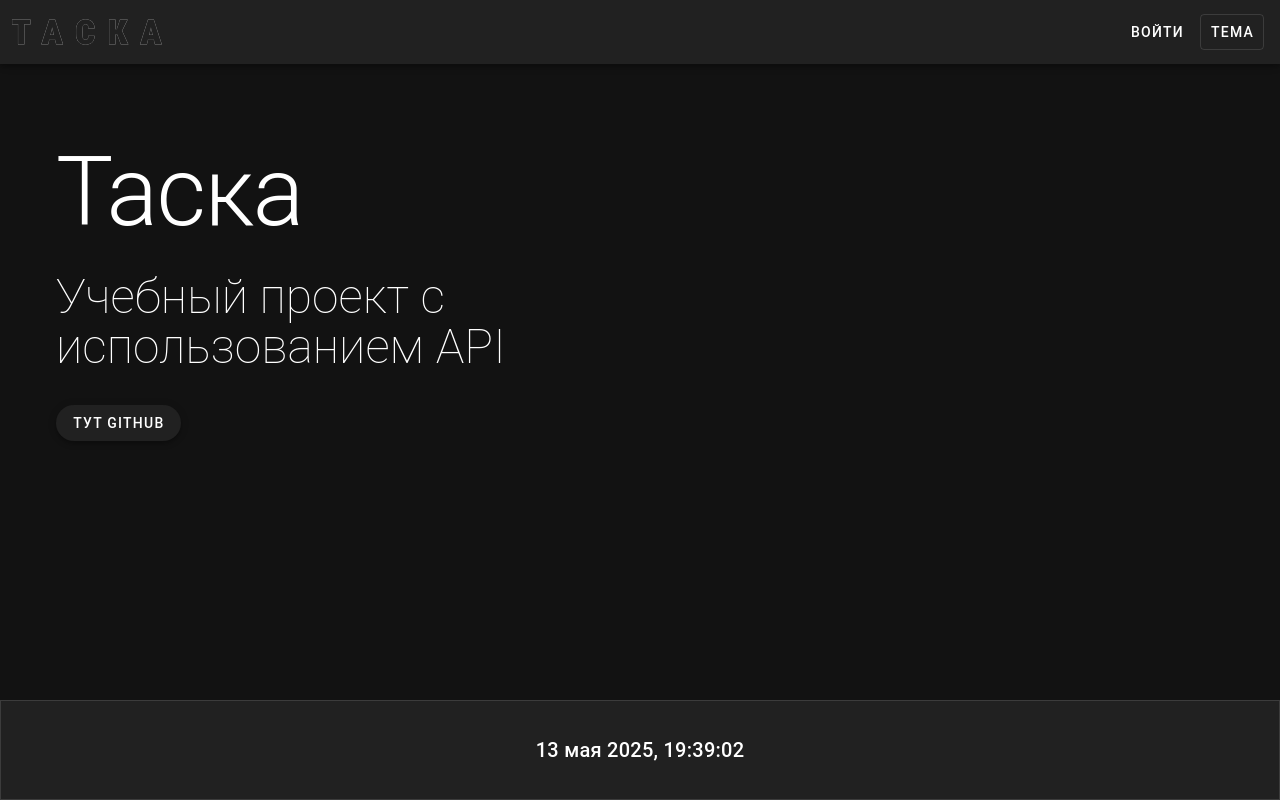
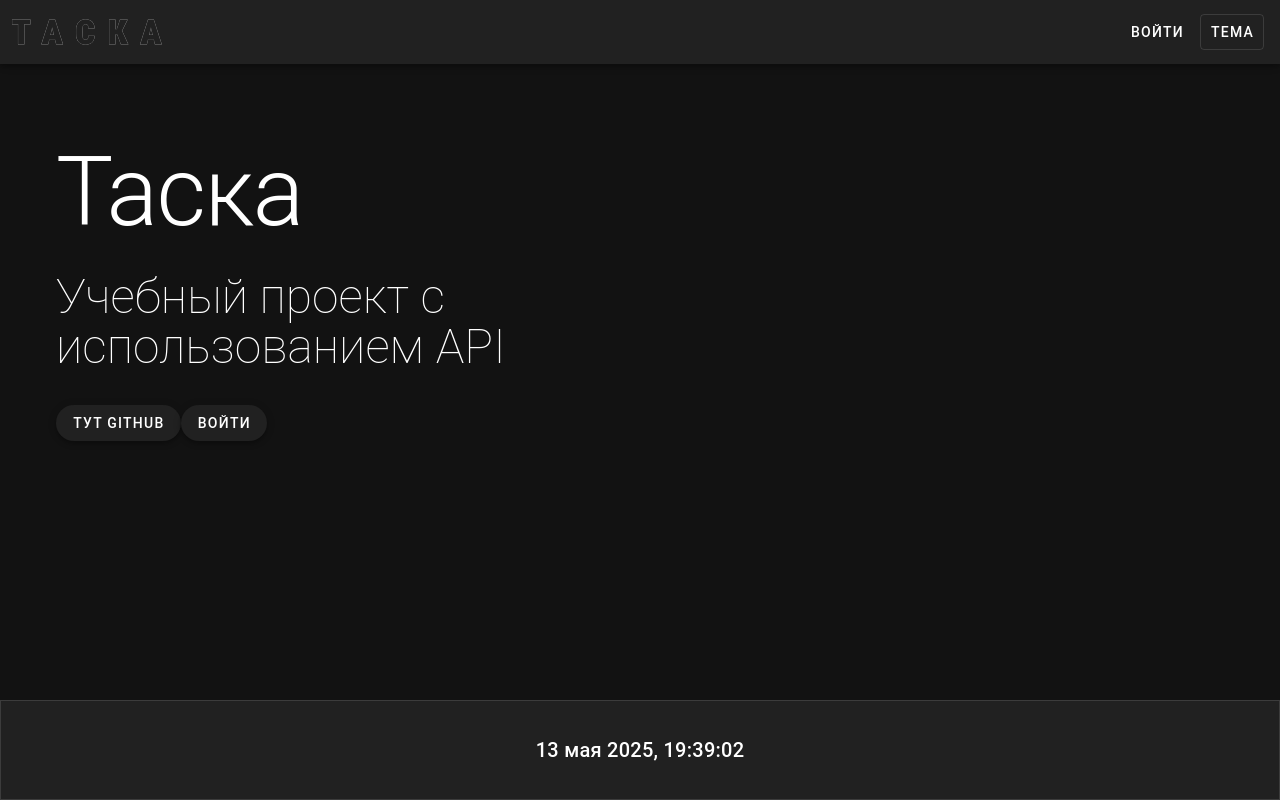
Before and after one commit to Nickdem/tasks-vue, a Vue app: page / in a window 1280 px wide. Built offline with nearby package versions, Linux system fonts and the light colour scheme; the HTML template or start-up script is replaced by a standard one.

Commit message:
feat: авторизация вынесена

```diff
--- a/src/components/BannerEl.vue
+++ b/src/components/BannerEl.vue
@@ -6,6 +6,7 @@
       <a :href="link" target="_blank"
         ><v-btn class="elevation-4 rounded-xl mb-4">{{ linkText }}</v-btn></a
       >
+      <PopupAuthBlock clsBtn="elevation-4 rounded-xl mb-4" />
     </v-col>
     <v-col cols="12" md="6"> </v-col>
   </v-row>
@@ -13,6 +14,7 @@
 
 <script setup lang="ts">
 import HeadingOneEl from '@/components/HeadingOneEl.vue'
+import PopupAuthBlock from './PopupAuthBlock.vue'
 
 defineProps(['title', 'subtitle', 'link', 'linkText'])
 </script>
--- a/src/components/HeaderBlock.vue
+++ b/src/components/HeaderBlock.vue
@@ -18,7 +18,7 @@
     <v-btn text="Выйти" slim @click="logoutHandler"></v-btn>
   </template>
 
-  <v-dialog transition="dialog-top-transition" width="auto" v-else>
+  <!-- <v-dialog transition="dialog-top-transition" width="auto" v-else>
     <template v-slot:activator="{ props: activatorProps }">
       <v-btn v-bind="activatorProps" text="Войти" slim></v-btn>
     </template>
@@ -31,8 +31,9 @@
         </v-card-actions>
       </v-card>
     </template>
-  </v-dialog>
+  </v-dialog> -->
   <!-- </template> -->
+  <PopupAuthBlock clsBtn="v-btn--slim" v-else />
 
   <v-btn class="ml-sm-2" text="Тема" border slim @click="applStore.toggleTheme"></v-btn>
 </template>
@@ -43,7 +44,8 @@ import { useRouter } from 'vue-router'
 import { useUserStore } from '@/stores/user'
 import { onMounted } from 'vue'
 import LogoEl from './LogoEl.vue'
-import PopupAuthEl from './PopupAuthEl.vue'
+import PopupAuthBlock from './PopupAuthBlock.vue'
+
 import LoaderEl from './LoaderEl.vue'
 import { getSessionUser, type UserInfo } from '@/utils'
 const router = useRouter()
--- /dev/null
+++ b/src/components/PopupAuthBlock.vue
@@ -0,0 +1,21 @@
+<template>
+  <v-dialog transition="dialog-top-transition" width="auto">
+    <template v-slot:activator="{ props: activatorProps }">
+      <v-btn v-bind="activatorProps" text="Войти" :class="clsBtn"></v-btn>
+    </template>
+    <template v-slot:default="{ isActive }">
+      <v-card>
+        <v-toolbar title="Залогиньтесь!"></v-toolbar>
+        <PopupAuthEl />
+        <v-card-actions class="justify-end">
+          <v-btn text="Закрыть" @click="isActive.value = false"></v-btn>
+        </v-card-actions>
+      </v-card>
+    </template>
+  </v-dialog>
+</template>
+
+<script setup lang="ts">
+import PopupAuthEl from './PopupAuthEl.vue'
+defineProps(['clsBtn'])
+</script>
```
